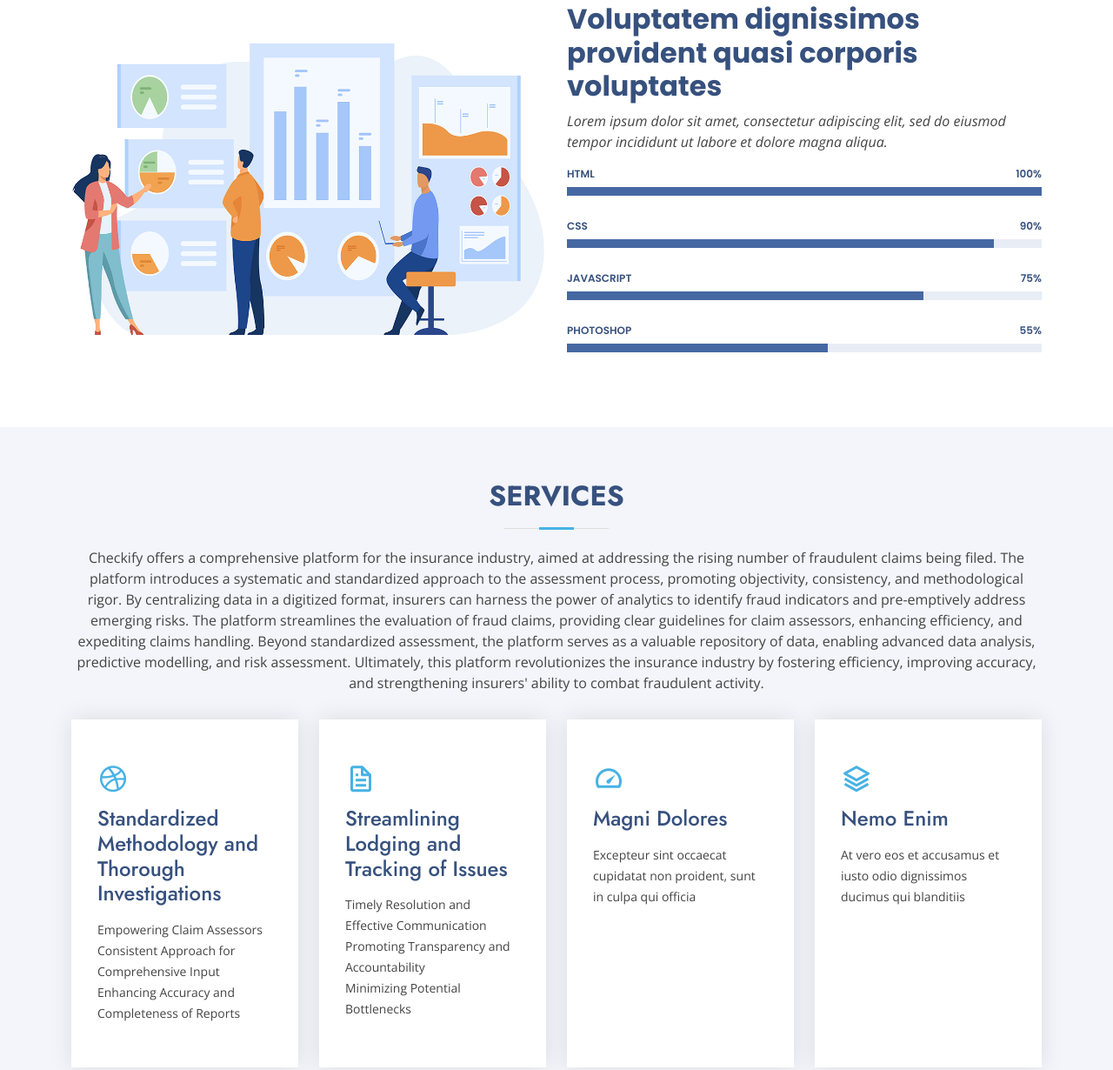
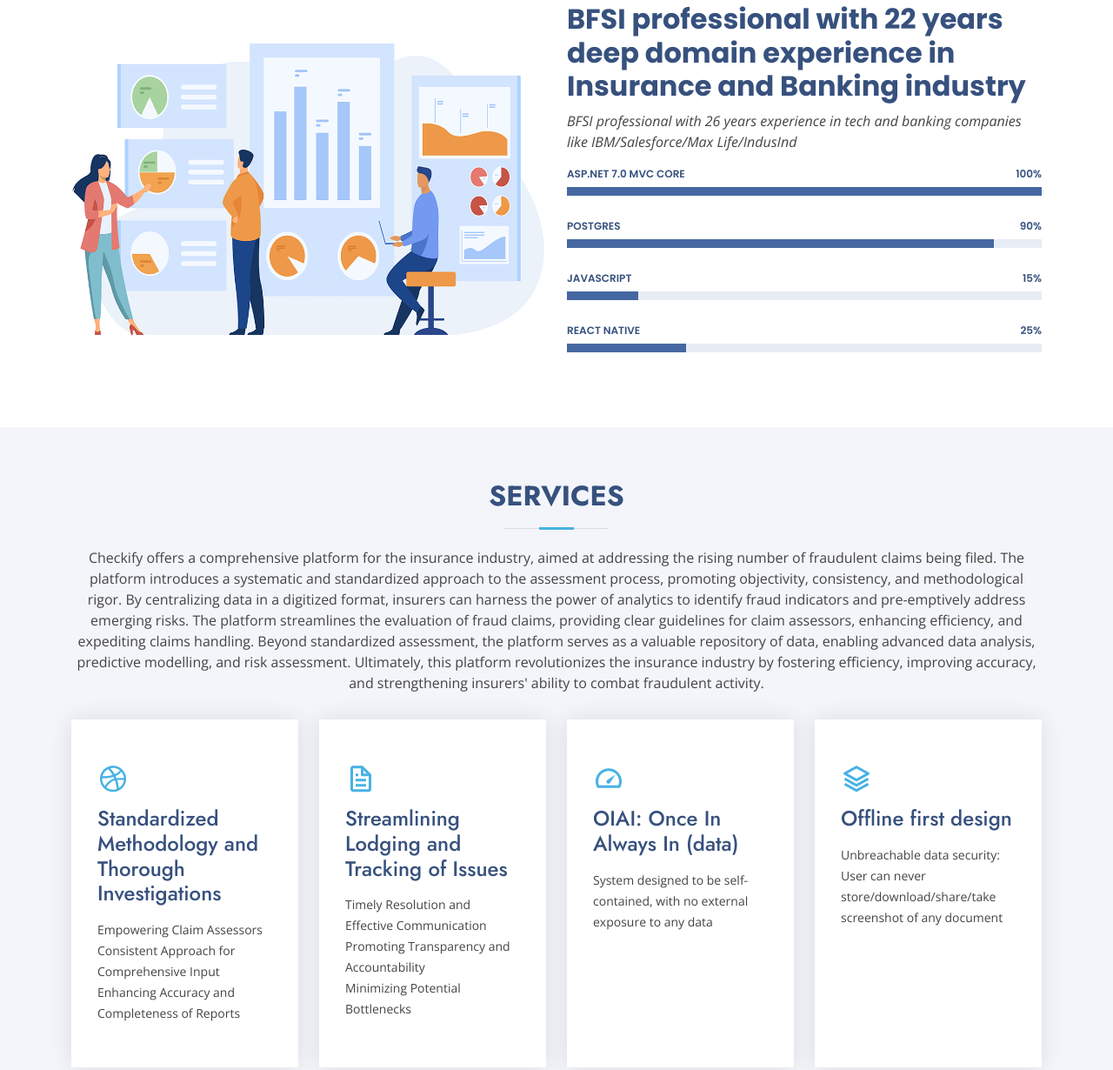
Before and after one commit to AJEETX/ajeetx.github.io, a plain HTML site: page index.html in a window 1280 px wide. Shown: the part 2227-3457 px from the top of the page at 87% size. Drawn offline with nearby package versions, Linux system fonts and the light colour scheme.

Commit message:
lo porium

```diff
--- a/index.html
+++ b/index.html
@@ -223,39 +223,38 @@ transparency and efficiency
             <img src="assets/img/skills.png" class="img-fluid" alt="">
           </div>
           <div class="col-lg-6 pt-4 pt-lg-0 content" data-aos="fade-left" data-aos-delay="100">
-            <h3>Voluptatem dignissimos provident quasi corporis voluptates</h3>
+            <h3>BFSI professional with 22 years deep domain experience in Insurance and Banking industry</h3>
             <p class="fst-italic">
-              Lorem ipsum dolor sit amet, consectetur adipiscing elit, sed do eiusmod tempor incididunt ut labore et dolore
-              magna aliqua.
+              BFSI professional with 26 years experience in tech and banking companies like IBM/Salesforce/Max Life/IndusInd
             </p>
 
             <div class="skills-content">
 
               <div class="progress">
-                <span class="skill">HTML <i class="val">100%</i></span>
+                <span class="skill">ASP.net 7.0 MVC Core <i class="val">100%</i></span>
                 <div class="progress-bar-wrap">
                   <div class="progress-bar" role="progressbar" aria-valuenow="100" aria-valuemin="0" aria-valuemax="100"></div>
                 </div>
               </div>
 
               <div class="progress">
-                <span class="skill">CSS <i class="val">90%</i></span>
+                <span class="skill">PostGres <i class="val">90%</i></span>
                 <div class="progress-bar-wrap">
                   <div class="progress-bar" role="progressbar" aria-valuenow="90" aria-valuemin="0" aria-valuemax="100"></div>
                 </div>
               </div>
 
               <div class="progress">
-                <span class="skill">JavaScript <i class="val">75%</i></span>
+                <span class="skill">JavaScript <i class="val">15%</i></span>
                 <div class="progress-bar-wrap">
-                  <div class="progress-bar" role="progressbar" aria-valuenow="75" aria-valuemin="0" aria-valuemax="100"></div>
+                  <div class="progress-bar" role="progressbar" aria-valuenow="15" aria-valuemin="0" aria-valuemax="100"></div>
                 </div>
               </div>
 
               <div class="progress">
-                <span class="skill">Photoshop <i class="val">55%</i></span>
+                <span class="skill">React Native  <i class="val">25%</i></span>
                 <div class="progress-bar-wrap">
-                  <div class="progress-bar" role="progressbar" aria-valuenow="55" aria-valuemin="0" aria-valuemax="100"></div>
+                  <div class="progress-bar" role="progressbar" aria-valuenow="25" aria-valuemin="0" aria-valuemax="100"></div>
                 </div>
               </div>
 
@@ -309,16 +308,16 @@ transparency and efficiency
           <div class="col-xl-3 col-md-6 d-flex align-items-stretch mt-4 mt-xl-0" data-aos="zoom-in" data-aos-delay="300">
             <div class="icon-box">
               <div class="icon"><i class="bx bx-tachometer"></i></div>
-              <h4><a href="">Magni Dolores</a></h4>
-              <p>Excepteur sint occaecat cupidatat non proident, sunt in culpa qui officia</p>
+              <h4><a href="">OIAI: Once In Always In (data)</a></h4>
+              <p>System designed to be self-contained, with no external exposure to any data</p>
             </div>
           </div>
 
           <div class="col-xl-3 col-md-6 d-flex align-items-stretch mt-4 mt-xl-0" data-aos="zoom-in" data-aos-delay="400">
             <div class="icon-box">
               <div class="icon"><i class="bx bx-layer"></i></div>
-              <h4><a href="">Nemo Enim</a></h4>
-              <p>At vero eos et accusamus et iusto odio dignissimos ducimus qui blanditiis</p>
+              <h4><a href="">Offline first design</a></h4>
+              <p>Unbreachable data security: User can never store/download/share/take screenshot of any document </p>
             </div>
           </div>
 
@@ -333,7 +332,7 @@ transparency and efficiency
 
         <div class="section-title">
           <h2>Team</h2>
-          <p>Magnam dolores commodi suscipit. Necessitatibus eius consequatur ex aliquid fuga eum quidem. Sit sint consectetur velit. Quisquam quos quisquam cupiditate. Et nemo qui impedit suscipit alias ea. Quia fugiat sit in iste officiis commodi quidem hic quas.</p>
+          <p>Promoters have extensive experience of working with leading companies like with global clients like National Australia Bank, ANZ, Me Bank, BMW Financial Services, AGL, Citibank US, Royal Bank of Scotland UK, Agilent Technologies, KMart Australia, Ford USA, ICICI Bank, Piramal Finance, UTI AMC to name a few.</p>
         </div>
 
         <div class="row">
@@ -417,7 +416,7 @@ transparency and efficiency
 
         <div class="section-title">
           <h2>Contact</h2>
-          <p>Magnam dolores commodi suscipit. Necessitatibus eius consequatur ex aliquid fuga eum quidem. Sit sint consectetur velit. Quisquam quos quisquam cupiditate. Et nemo qui impedit suscipit alias ea. Quia fugiat sit in iste officiis commodi quidem hic quas.</p>
+          <p>We have a global presence.</p>
         </div>
 
         <div class="row">
@@ -491,7 +490,7 @@ transparency and efficiency
         <div class="row justify-content-center">
           <div class="col-lg-6">
             <h4>Join Our Newsletter</h4>
-            <p>Tamen quem nulla quae legam multos aute sint culpa legam noster magna</p>
+            <p>Please subscrive to our newsletter</p>
             <form action="" method="post">
               <input type="email" name="email"><input type="submit" value="Subscribe">
             </form>
@@ -539,7 +538,7 @@ transparency and efficiency
 
           <div class="col-lg-3 col-md-6 footer-links">
             <h4>Our Social Networks</h4>
-            <p>Cras fermentum odio eu feugiat lide par naso tierra videa magna derita valies</p>
+            <p>We value freedom</p>
             <div class="social-links mt-3">
               <a href="#" class="twitter"><i class="bx bxl-twitter"></i></a>
               <a href="#" class="facebook"><i class="bx bxl-facebook"></i></a>
```
